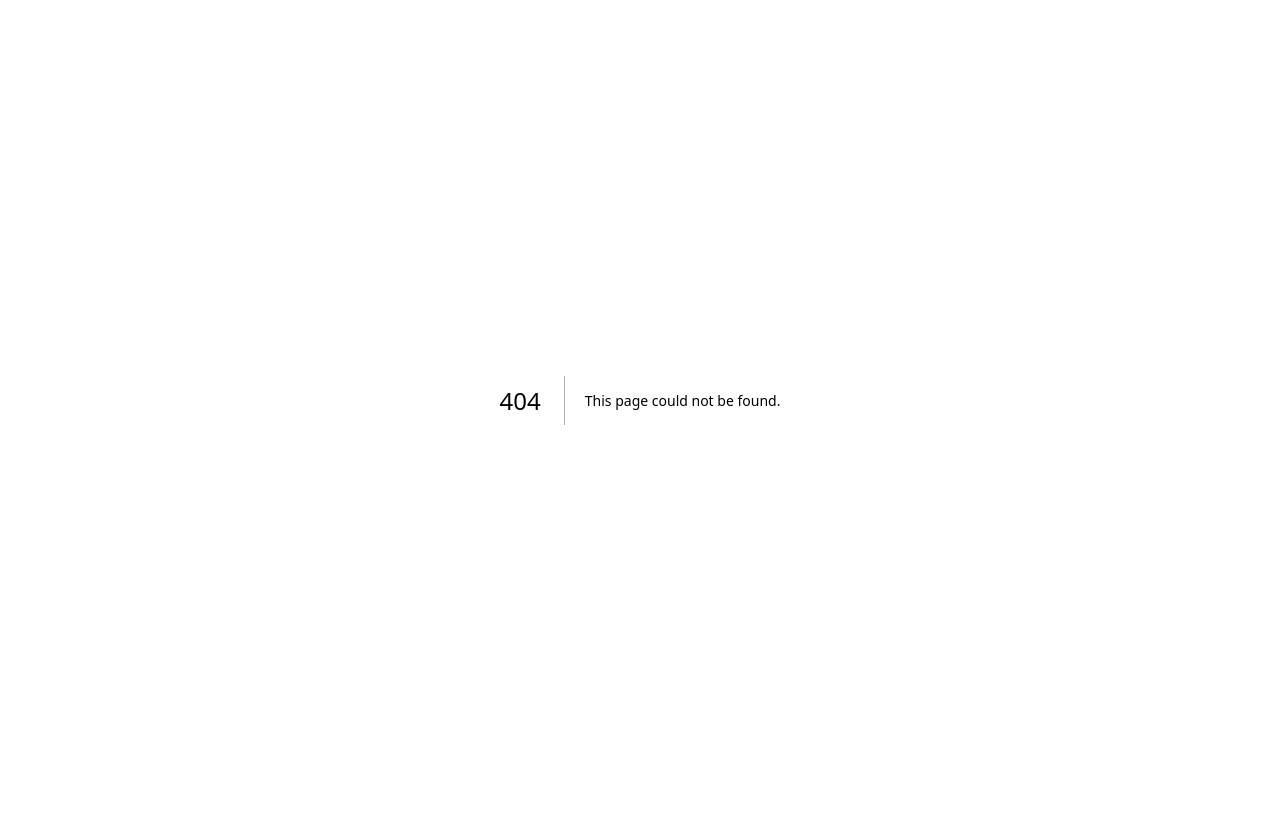
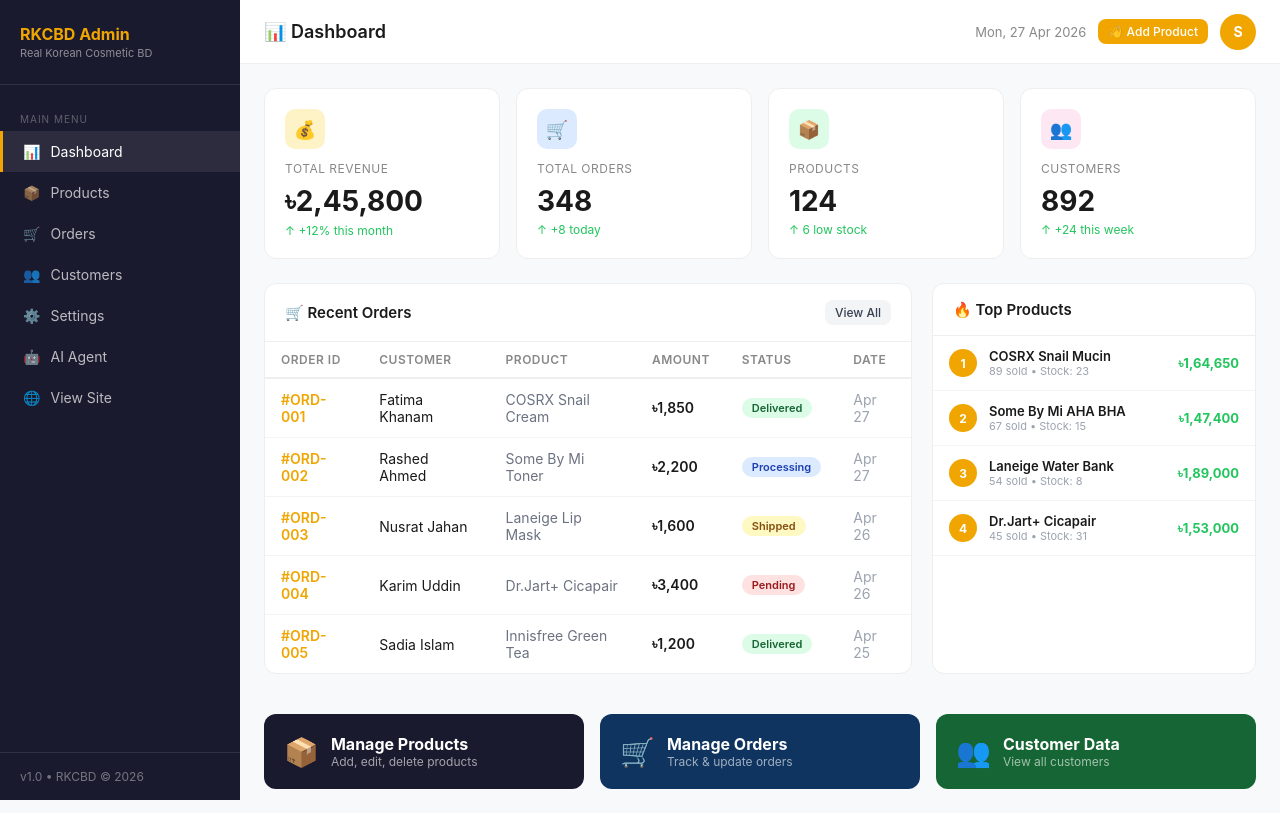
Before and after one commit to sajalbd89-beep/real-korean-cosmetic-bd, a Next.js app: page /admin in a window 1280 px wide. Before the commit this address had no page. Built offline with nearby package versions, Linux system fonts and the light colour scheme.

Commit message:
Add Admin Dashboard component

```diff
--- /dev/null
+++ b/app/admin/page.jsx
@@ -0,0 +1,107 @@
+'use client';
+import Link from 'next/link';
+
+const stats = [
+  { label: 'Total Revenue', value: '৳2,45,800', change: '+12% this month', icon: '💰', color: '#fef3c7' },
+  { label: 'Total Orders', value: '348', change: '+8 today', icon: '🛒', color: '#dbeafe' },
+  { label: 'Products', value: '124', change: '6 low stock', icon: '📦', color: '#dcfce7' },
+  { label: 'Customers', value: '892', change: '+24 this week', icon: '👥', color: '#fce7f3' },
+];
+
+const recentOrders = [
+  { id: '#ORD-001', customer: 'Fatima Khanam', product: 'COSRX Snail Cream', amount: '৳1,850', status: 'Delivered', date: 'Apr 27' },
+  { id: '#ORD-002', customer: 'Rashed Ahmed', product: 'Some By Mi Toner', amount: '৳2,200', status: 'Processing', date: 'Apr 27' },
+  { id: '#ORD-003', customer: 'Nusrat Jahan', product: 'Laneige Lip Mask', amount: '৳1,600', status: 'Shipped', date: 'Apr 26' },
+  { id: '#ORD-004', customer: 'Karim Uddin', product: 'Dr.Jart+ Cicapair', amount: '৳3,400', status: 'Pending', date: 'Apr 26' },
+  { id: '#ORD-005', customer: 'Sadia Islam', product: 'Innisfree Green Tea', amount: '৳1,200', status: 'Delivered', date: 'Apr 25' },
+];
+
+const statusBadge = {
+  Delivered: 'badge-success',
+  Processing: 'badge-info',
+  Shipped: 'badge-warning',
+  Pending: 'badge-danger',
+};
+
+const topProducts = [
+  { name: 'COSRX Snail Mucin', sold: 89, revenue: '৳1,64,650', stock: 23 },
+  { name: 'Some By Mi AHA BHA', sold: 67, revenue: '৳1,47,400', stock: 15 },
+  { name: 'Laneige Water Bank', sold: 54, revenue: '৳1,89,000', stock: 8 },
+  { name: 'Dr.Jart+ Cicapair', sold: 45, revenue: '৳1,53,000', stock: 31 },
+];
+
+export default function AdminDashboard() {
+  return (
+    <div>
+      <div className="admin-topbar">
+        <h1>📊 Dashboard</h1>
+        <div className="topbar-actions">
+          <div style={{ fontSize: 13, color: '#888' }}>Mon, 27 Apr 2026</div>
+          <Link href="/admin/products/new" className="btn btn-primary btn-sm">👋 Add Product</Link>
+          <div className="avatar">S</div>
+        </div>
+      </div>
+      <div className="admin-content">
+        <div className="stat-grid">
+          {stats.map(s => (
+            <div key={s.label} className="stat-card">
+              <div className="stat-icon" style={{ background: s.color }}>{s.icon}</div>
+              <div className="stat-label">{s.label}</div>
+              <div className="stat-value">{s.value}</div>
+              <div className="stat-change">↑ {s.change}</div>
+            </div>
+          ))}
+        </div>
+        <div style={{ display: 'grid', gridTemplateColumns: '2fr 1fr', gap: 20 }}>
+          <div className="card">
+            <div className="card-header">
+              <h3>🛒 Recent Orders</h3>
+              <Link href="/admin/orders" className="btn btn-secondary btn-sm">View All</Link>
+            </div>
+            <table>
+              <thead><tr><th>Order ID</th><th>Customer</th><th>Product</th><th>Amount</th><th>Status</th><th>Date</th></tr></thead>
+              <tbody>
+                {recentOrders.map(o => (
+                  <tr key={o.id}>
+                    <td style={{ fontWeight: 600, color: '#f0a500' }}>{o.id}</td>
+                    <td>{o.customer}</td>
+                    <td style={{ color: '#6b7280' }}>{o.product}</td>
+                    <td style={{ fontWeight: 600 }}>{o.amount}</td>
+                    <td><span className={`badge ${statusBadge[o.status]}`}>{o.status}</span></td>
+                    <td style={{ color: '#9ca3af' }}>{o.date}</td>
+                  </tr>
+                ))}
+              </tbody>
+            </table>
+          </div>
+          <div className="card">
+            <div className="card-header"><h3>🔥 Top Products</h3></div>
+            <div className="card-body" style={{ padding: 0 }}>
+              {topProducts.map((p, i) => (
+                <div key={p.name} style={{ padding: '12px 16px', borderBottom: '1px solid #f3f4f6', display: 'flex', alignItems: 'center', gap: 12 }}>
+                  <div style={{ width: 28, height: 28, borderRadius: '50%', background: '#f0a500', color: '#fff', display: 'flex', alignItems: 'center', justifyContent: 'center', fontSize: 12, fontWeight: 700 }}>{i+1}</div>
+                  <div style={{ flex: 1 }}>
+                    <div style={{ fontSize: 13, fontWeight: 600 }}>{p.name}</div>
+                    <div style={{ fontSize: 11, color: '#9ca3af' }}>{p.sold} sold &bull; Stock: {p.stock}</div>
+                  </div>
+                  <div style={{ fontSize: 13, fontWeight: 700, color: '#22c55e' }}>{p.revenue}</div>
+                </div>
+              ))}
+            </div>
+          </div>
+        </div>
+        <div style={{ display: 'grid', gridTemplateColumns: '1fr 1fr 1fr', gap: 16, marginTop: 20 }}>
+          <Link href="/admin/products" style={{ background: '#1a1a2e', color: '#fff', borderRadius: 12, padding: 20, display: 'flex', alignItems: 'center', gap: 12, textDecoration: 'none' }}>
+            <span style={{ fontSize: 28 }}>📦</span><div><div style={{ fontWeight: 700 }}>Manage Products</div><div style={{ fontSize: 12, opacity: 0.6 }}>Add, edit, delete products</div></div>
+          </Link>
+          <Link href="/admin/orders" style={{ background: '#0f3460', color: '#fff', borderRadius: 12, padding: 20, display: 'flex', alignItems: 'center', gap: 12, textDecoration: 'none' }}>
+            <span style={{ fontSize: 28 }}>🛒</span><div><div style={{ fontWeight: 700 }}>Manage Orders</div><div style={{ fontSize: 12, opacity: 0.6 }}>Track & update orders</div></div>
+          </Link>
+          <Link href="/admin/customers" style={{ background: '#166534', color: '#fff', borderRadius: 12, padding: 20, display: 'flex', alignItems: 'center', gap: 12, textDecoration: 'none' }}>
+            <span style={{ fontSize: 28 }}>👥</span><div><div style={{ fontWeight: 700 }}>Customer Data</div><div style={{ fontSize: 12, opacity: 0.6 }}>View all customers</div></div>
+          </Link>
+        </div>
+      </div>
+    </div>
+  );
+}
```
